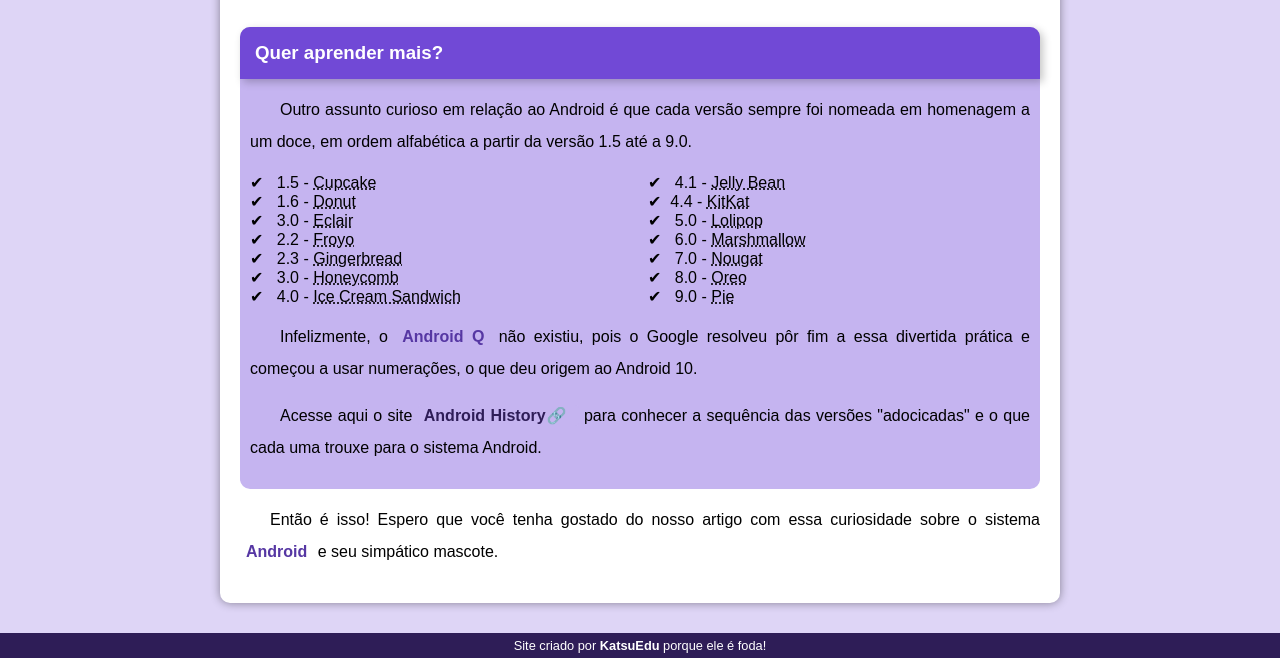
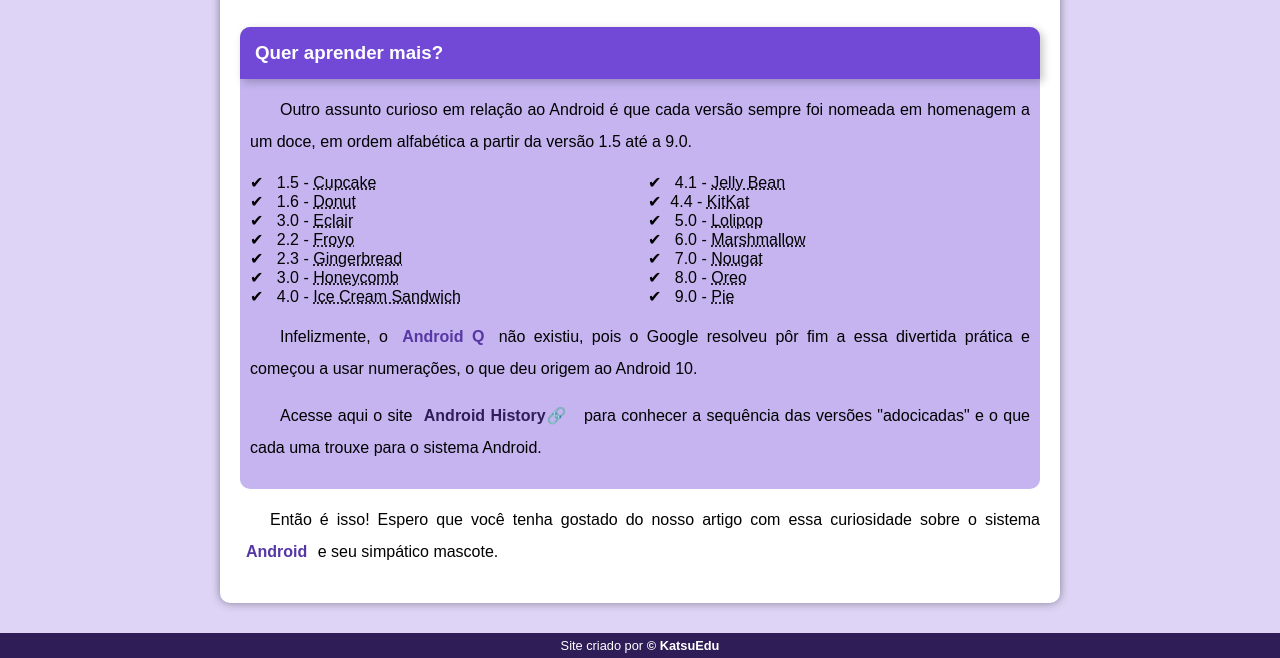
Before and after one commit to edumoreiradev/my-little-projects, a plain HTML site: page project-android.html/index.html in a window 1280 px wide. Shown: the part 2314-2972 px from the top of the page. Drawn offline with Linux system fonts and the light colour scheme; a web font is replaced by a local one.

Commit message:
project android pronto

```diff
--- a/project-android.html/index.html
+++ b/project-android.html/index.html
@@ -117,7 +117,7 @@
             </article>
         </main>
         <footer>
-            <p>Site criado por <a href="https://www.youtube.com/@katsuedu" target="_blank">KatsuEdu</a> porque ele é foda!</p>
+            <p>Site criado por <a href="https://www.youtube.com/@katsuedu" target="_blank">&copy; KatsuEdu</a></p>
         </footer>
 </body>
 </html>
```
